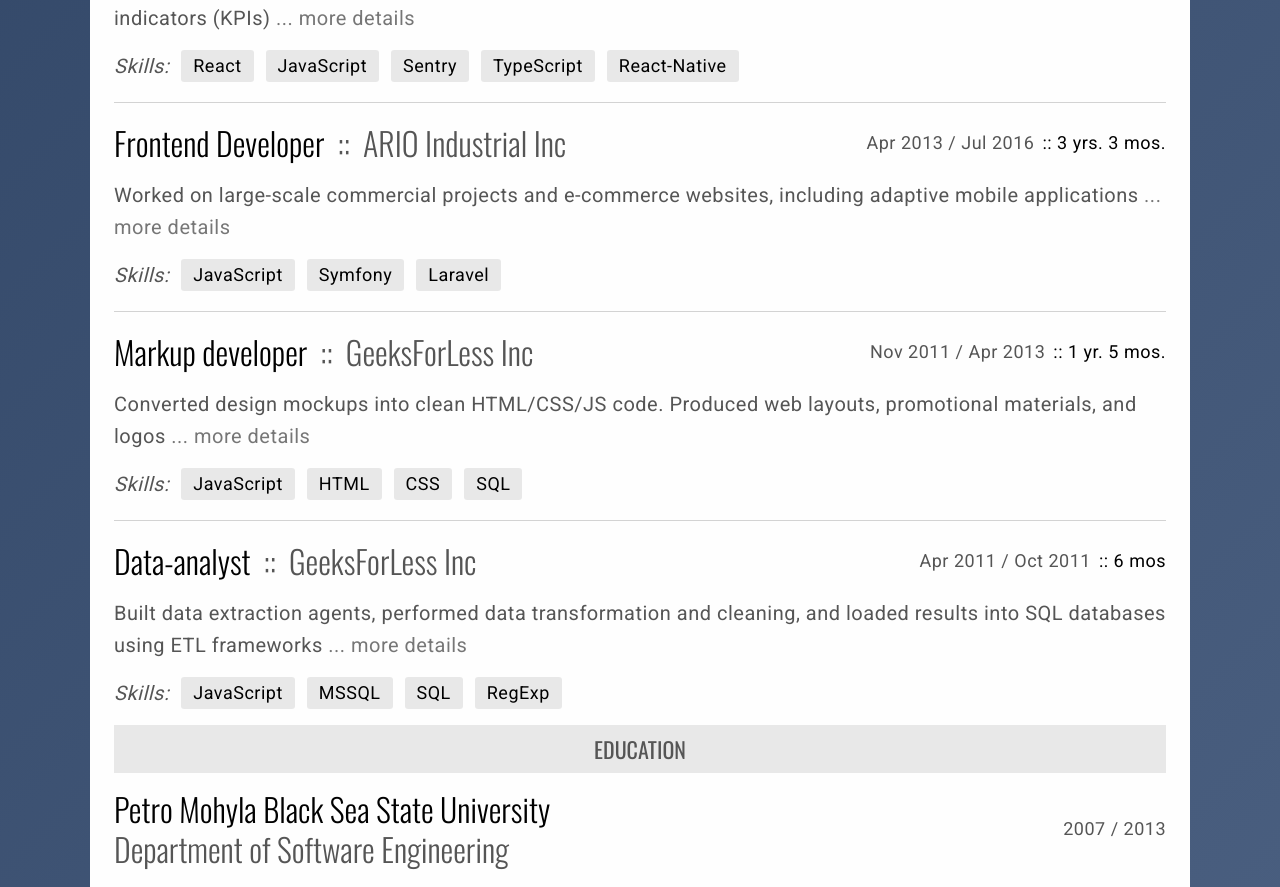
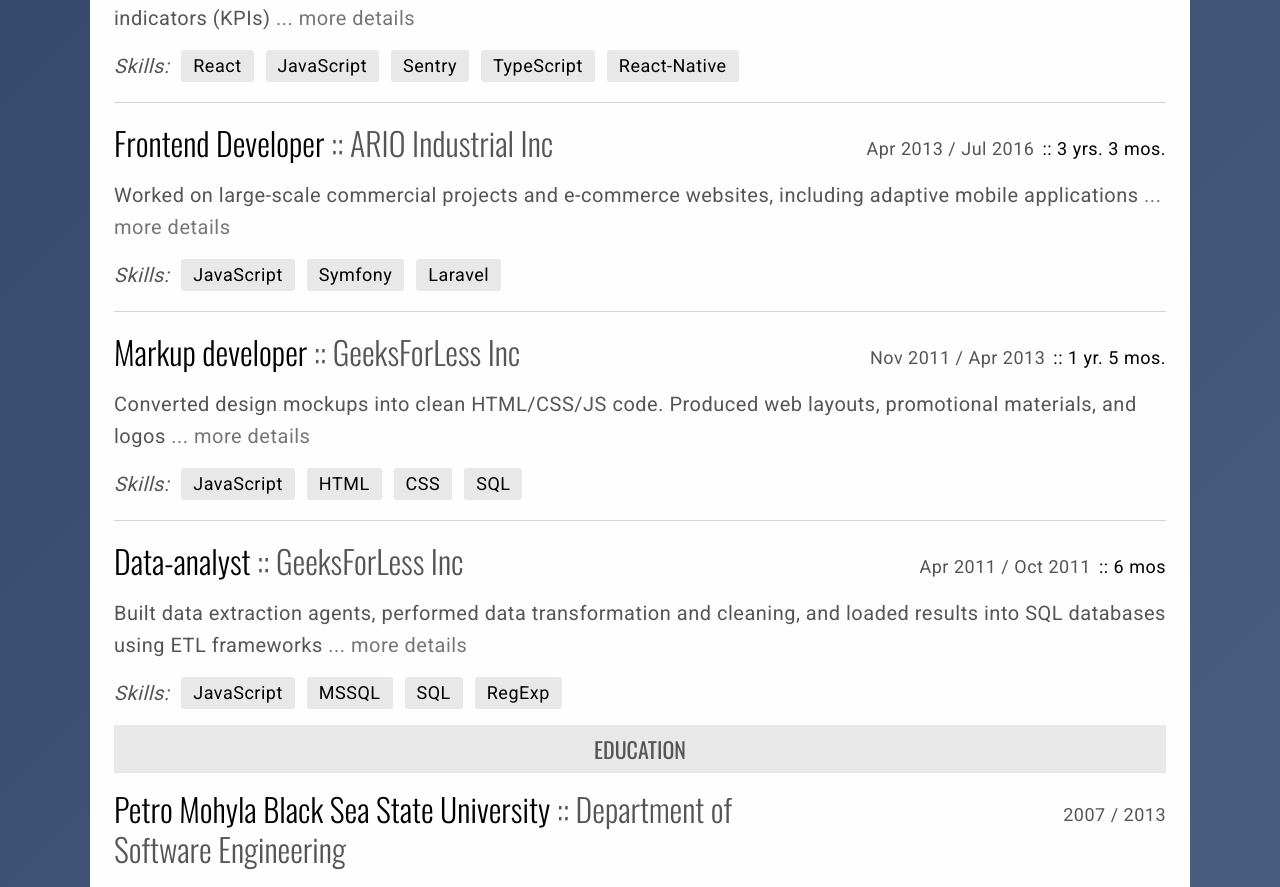
Before and after one commit to Coder801/dmytro-onishchenko-cv, a Next.js app: page /home/Home in a window 1280 px wide. Shown: the part 2547-3434 px from the top of the page. Built offline with nearby package versions, Linux system fonts and the light colour scheme.

Commit message:
Add responsive

```diff
--- a/src/components/Timeline/Timeline.tsx
+++ b/src/components/Timeline/Timeline.tsx
@@ -30,7 +30,7 @@
   return (
     <div className={clsx(styles.container, className, styles[theme])}>
       <Typography tag="h3" weight="lighter" className={styles.position}>
-        <strong>{position}</strong> <span>&nbsp;::&nbsp;</span> {company}
+        <strong>{position}</strong> <span>::</span> {company}
       </Typography>
 
       <Typography className={styles.date} size="s">
--- a/src/components/Timeline/styles.module.scss
+++ b/src/components/Timeline/styles.module.scss
@@ -35,13 +35,31 @@
     & .position {
       & strong {
         color: var(--color-text-mark);
+        display: block;
         font-weight: inherit;
+      }
+
+      span {
+        display: none;
+      }
+
+      @include respond-to(md) {
+        strong {
+          display: inline;
+        }
+
+        span {
+          display: inline;
+        }
       }
     }
 
     & .date {
-      align-items: center;
+      align-items: flex-start;
       justify-content: flex-end;
+      overflow-wrap: none;
+      padding-top: var(--space-sm);
+      white-space: nowrap;
 
       & span {
         color: var(--color-text-mark);
--- a/src/templates/River/components/ProfileSection/styles.module.scss
+++ b/src/templates/River/components/ProfileSection/styles.module.scss
@@ -23,7 +23,14 @@
   margin-bottom: var(--space-sm);
 
   & p {
-    @include decorative-heading(30px);
+    &::before,
+    &::after {
+      display: none;
+    }
+
+    @include respond-to(md) {
+      @include decorative-heading(30px);
+    }
 
     flex: 1;
     overflow-wrap: normal;
```
